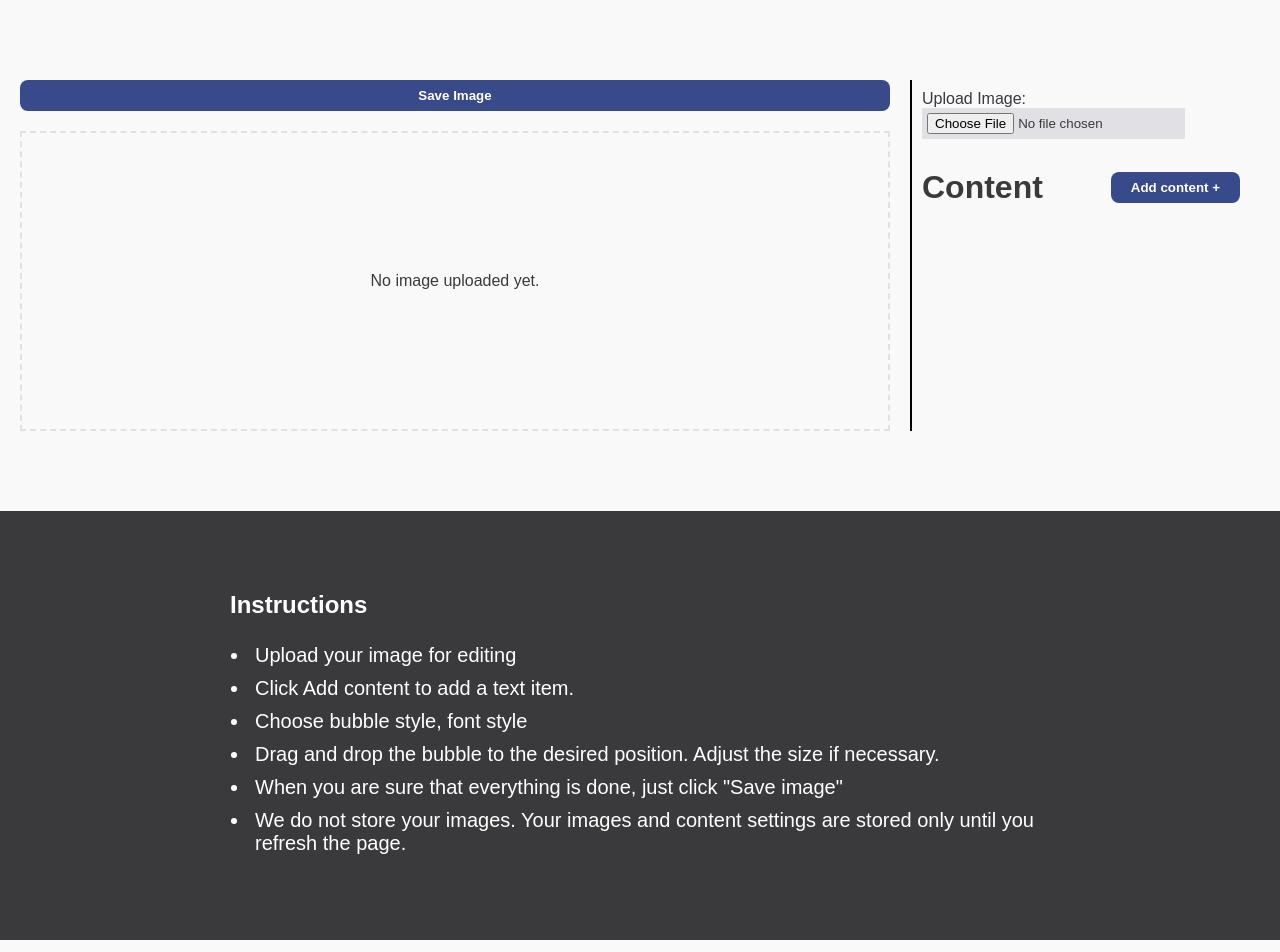
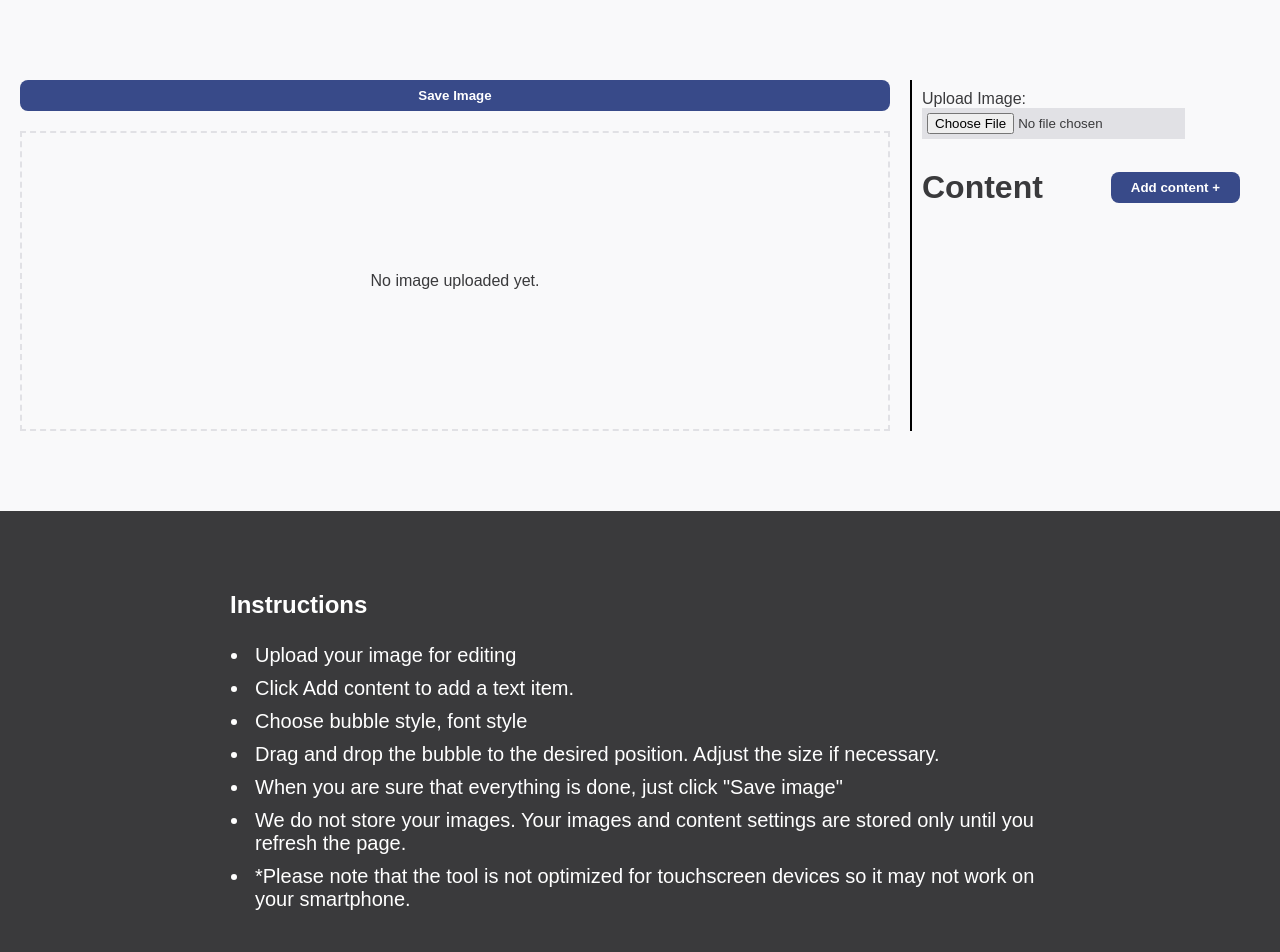
Before and after one commit to ViktorStarchenko/speech-bubbles-tool, a Next.js app: page / in a window 1280 px wide. Shown: the top 952 px of the page. Built offline with nearby package versions, Linux system fonts and the light colour scheme.

Commit message:
updated infor description

```diff
--- a/app/globals.css
+++ b/app/globals.css
@@ -156,6 +156,7 @@ a {
   padding: 10px;
   position: relative;
   z-index: 10;
+  color: #000;
   font-family: var(--font-comic-neue);
   /*font-family: var(--font-kalam);*/
   /*font-family: var(--font-rubik);*/
--- a/components/Info/Info.tsx
+++ b/components/Info/Info.tsx
@@ -12,6 +12,7 @@ export default function Info() {
                         <li>Drag and drop the bubble to the desired position. Adjust the size if necessary.</li>
                         <li>When you are sure that everything is done, just click "Save image"</li>
                         <li>We do not store your images. Your images and content settings are stored only until you refresh the page.</li>
+                        <li>*Please note that the tool is not optimized for touchscreen devices so it may not work on your smartphone.</li>
                     </ul>
                 </div>
             </div>
```
